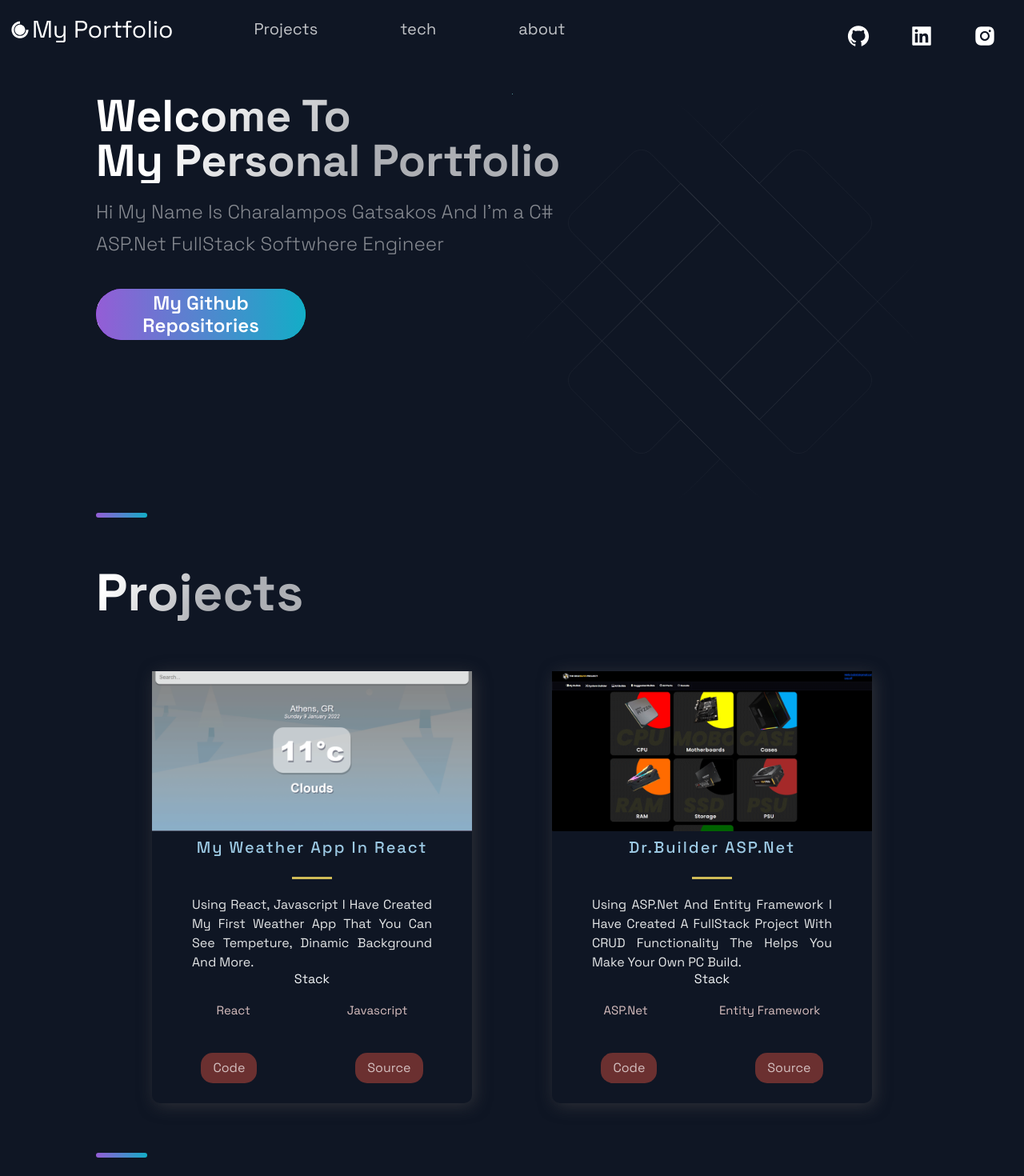
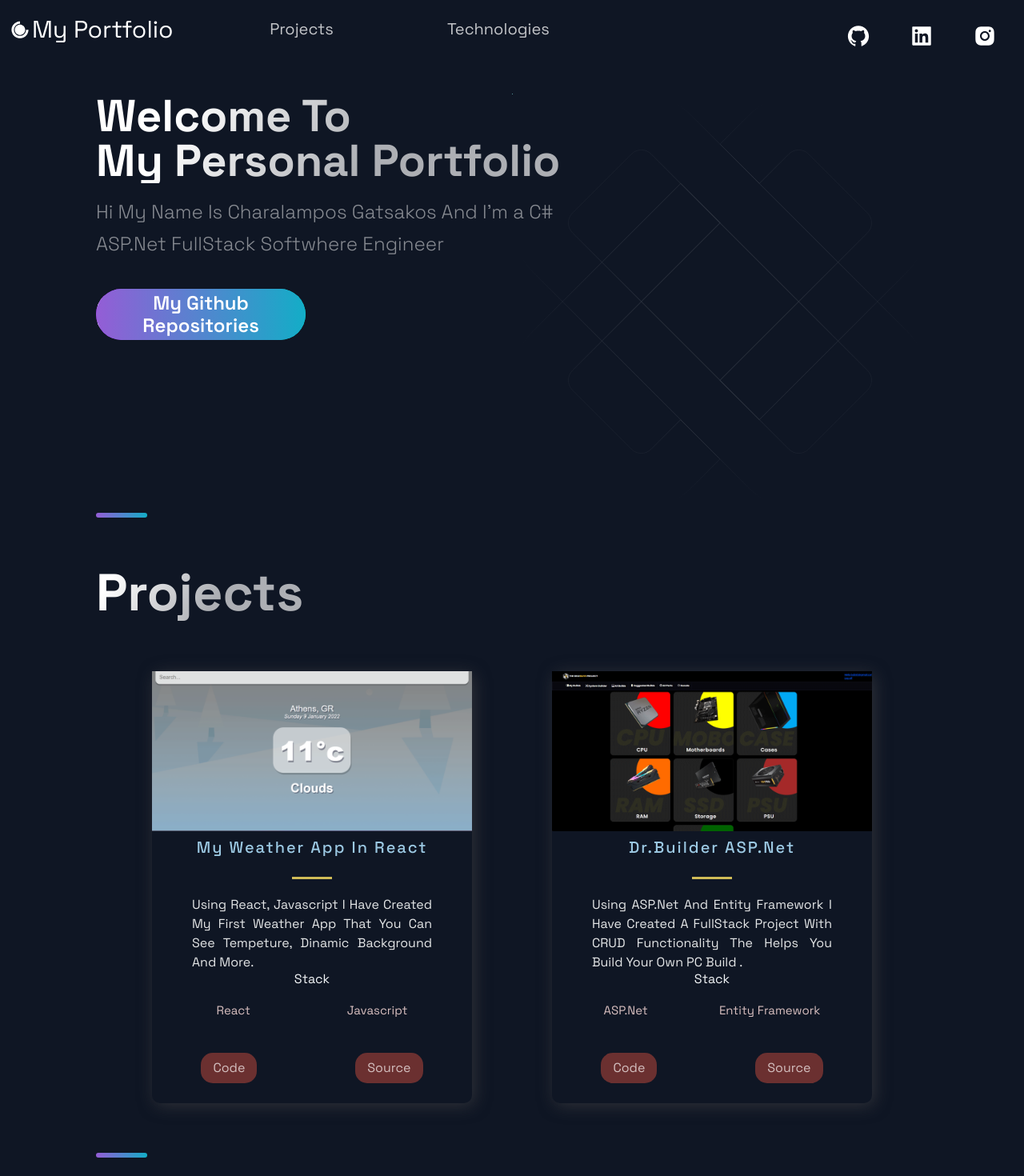
Before and after one commit to charalampos-gatsakos/MyPortfolio-Nextjs, a Next.js app: page / in a window 1280 px wide. Shown: the top 1470 px of the page at 80% size. Built offline with nearby package versions, Linux system fonts and the light colour scheme.

Commit message:
Header Update

```diff
--- a/src/components/Header/Header.js
+++ b/src/components/Header/Header.js
@@ -22,14 +22,10 @@ const Header = () =>  (
      </li>
      <li>
         <Link href="#tech">
-            <NavLink>tech</NavLink>
+            <NavLink>Technologies</NavLink>
         </Link>
      </li>
-     <li>
-        <Link href="#about">
-            <NavLink>about</NavLink>
-        </Link>
-     </li>
+
    </Div2>
    <Div3>
      <SocialIcons href="https://github.com/Charalampos-Gatsakos">
--- a/src/constants/constants.js
+++ b/src/constants/constants.js
@@ -10,7 +10,7 @@ export const projects = [
   },
   {
     title: 'Dr.Builder ASP.Net ',
-    description: "Using ASP.Net And Entity Framework I Have Created A FullStack Project With CRUD Functionality The Helps You Make Your Own PC Build.",
+    description: "Using ASP.Net And Entity Framework I Have Created A FullStack Project With CRUD Functionality The Helps You Build Your Own PC Build .",
       image: '/images/Dr.5.png',
       tags: ['ASP.Net', 'Entity Framework'],
     source: 'https://github.com/dimitriskaratzas/GroupProject',
```
